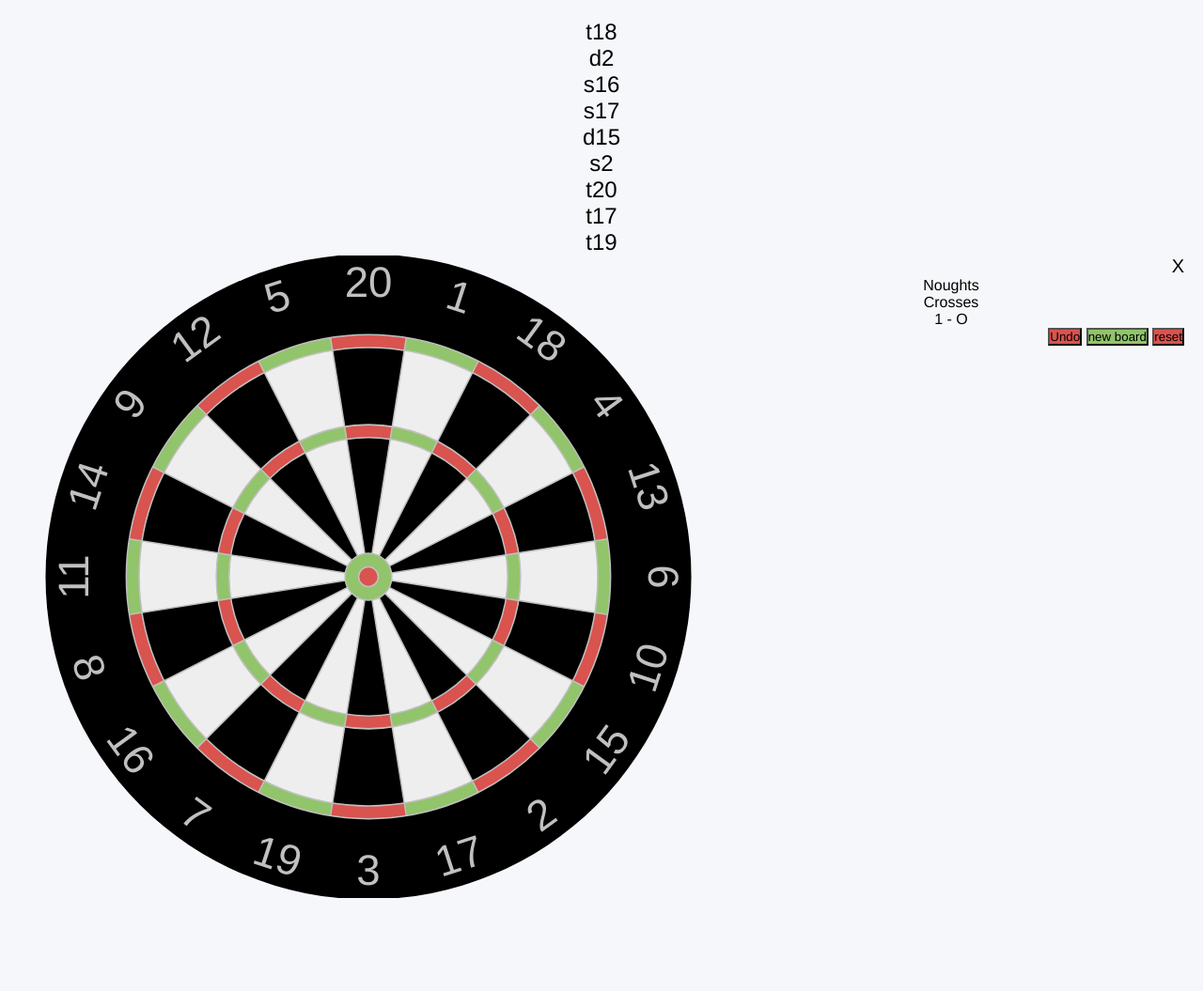
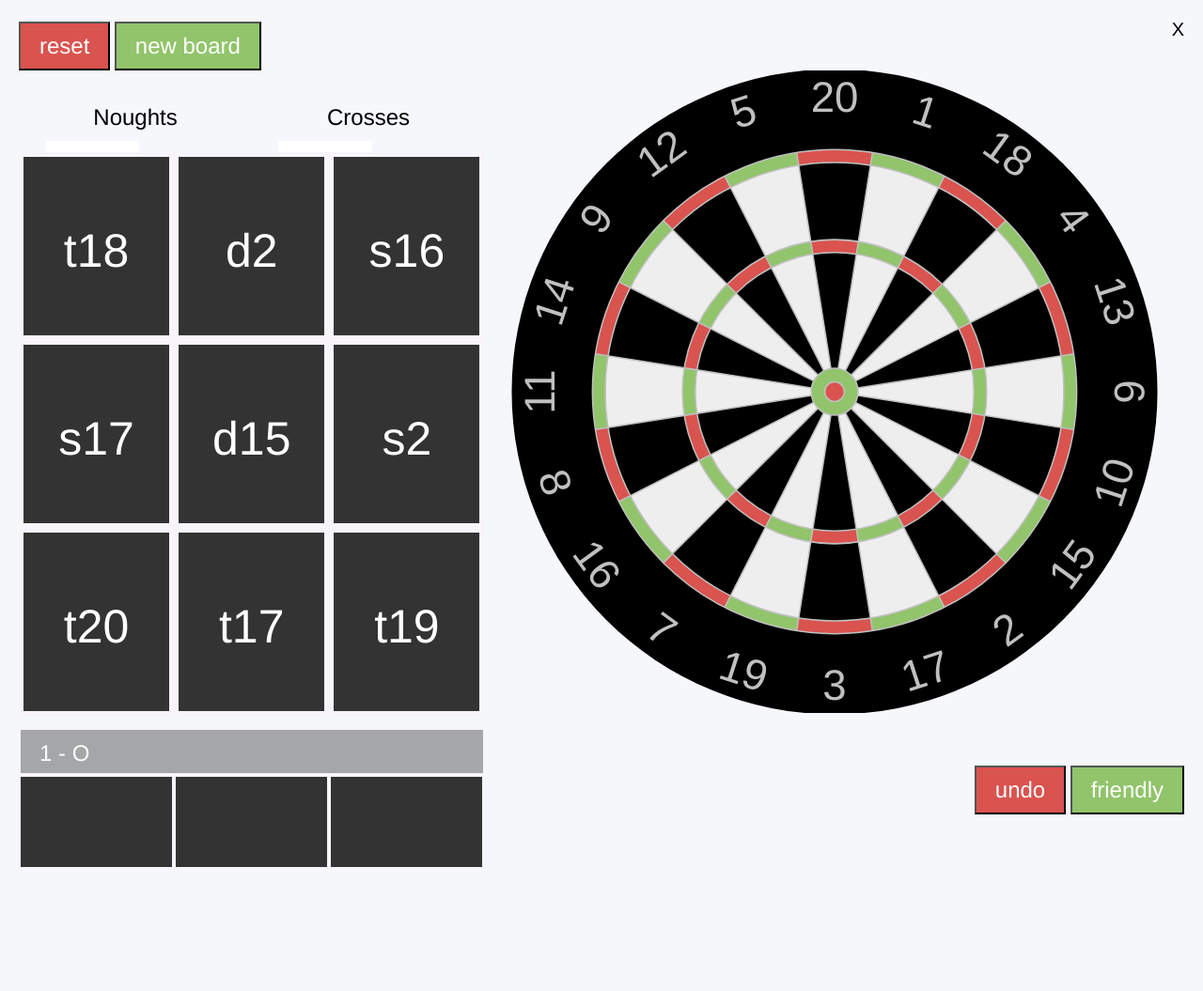
Before and after one commit to daneclipse/dartsApp, a PHP site: the page made by noughts&Crosses/noughts&crosses.php in a window 1280 px wide. Shown: the whole page at 94% size. After the commit the page ends 923 px from the top, so only its background shows below. Run offline with PHP 8.4, Linux system fonts and the light colour scheme; data that the repository does not hold is empty.

Commit message:
nandc css & game checked

```diff
--- a/css/game.css
+++ b/css/game.css
@@ -64,7 +64,7 @@
 {
 	width: 60%;
 	height: 90%;
-	float: left;
+	float: right;
 }
 
 .game
--- /dev/null
+++ b/css/nandc.css
@@ -0,0 +1,94 @@
+.greenText
+{
+	color: #91c46b;
+	font-size: 100px;
+}
+
+.redText
+{
+	color: #d9534f;
+	font-size: 100px;
+}
+
+#topButtons
+{
+	float: left;
+}
+
+.game
+{
+	clear: both;
+	padding-top: 2%;
+}
+
+.ticScoreboard
+{
+	height: 50px;
+}
+
+.half
+{
+	width: 50%;
+	height: 50px;
+	float: left;
+	font-size: 24px;
+	line-height: 50px;
+}
+
+.half span
+{
+	height: 50px;
+	width: 100px;
+	float: right;
+	margin-right: 120px;
+	background-color: #fff;
+	display: inline-block;
+}
+
+.targetBoard
+{
+/*	height: 70%;*/
+	margin: 2.5% 0;
+	height: 600px;
+}
+
+.innerTarget
+{
+	width: 33.3%;
+	height: 33.3%;
+	float: left;
+	border: 5px solid #f7f5fa;
+	background-color: #333;
+	color: #fff;
+	line-height: 200px;
+	font-size: 50px;
+}
+
+.scoreboard
+{
+	height: 150px;
+	color: #fff;
+}
+
+.innerPlayerboard:nth-of-type(1)
+{
+	width: 100%;
+	height: 50px;
+	background-color: #a4a6a8;
+	font-size: 24px;
+	text-align: left;
+	line-height: 50px;
+	padding-left: 20px;
+	text-transform: uppercase;
+}
+
+.innerPlayerboard
+{
+	width: 33.3%;
+	height: 100px;
+	float: left;
+	background-color: #333;
+	border: 2px solid #f7f5fa;
+	line-height: 100px;
+	font-size: 30px;
+}
--- a/noughts&Crosses/noughts&crosses.php
+++ b/noughts&Crosses/noughts&crosses.php
@@ -17,14 +17,29 @@ $games = $_GET['games'];
 	<!-- CSS FILES -->
 	<link rel="stylesheet" type="text/css" href="../css/general.css">
 	<link rel="stylesheet" type="text/css" href="../css/game.css">
+	<link rel="stylesheet" type="text/css" href="../css/nandc.css">
 </head>
 <body>
 
 <div class="page">
 
-		<div class="playerOrder">
-			<p>Top player is 'noughts' and throws first</p>
-			<div class="playersToOrder"></div>
+	<span class="quitGame">X</span>
+
+	<div class="playerOrder">
+		<p>Top player is 'noughts' and throws first</p>
+		<div class="playersToOrder"></div>
+	</div>
+
+	<div class="gameButtons" id="topButtons">
+		<button class="button redButton reset">reset</button>
+		<button class="button greenButton reset">new board</button>
+	</div>
+
+	<div class="game" id="nandcGame">
+
+		<div class="ticScoreboard">
+			<p class="half">Noughts<span id="nought"></span></p>
+			<p class="half">Crosses<span id="cross"></span></p>
 		</div>
 
 		<div class="targetBoard">
@@ -39,7 +54,13 @@ $games = $_GET['games'];
 			<div class="innerTarget"><p id="targetNine" class="targetText rowThree colThree diagOne"></p></div>
 		</div>
 
-	<span class="quitGame">X</span>
+		<div class="scoreboard" id="nandcPlayerboard">
+			<div class="innerPlayerboard" id="nandcName"></div>
+			<div class="innerPlayerboard" id="nandcFirst"></div>
+			<div class="innerPlayerboard" id="nandcSecond"></div>
+			<div class="innerPlayerboard" id="nandcThird"></div>
+		</div>
+	</div>
 
 	<div class="board" id="nandcBoard">
 		<svg height="100%" version="1.1" viewBox="-225 -225 450 450" width="100%" xmlns="http://www.w3.org/2000/svg" xmlns:xlink="http://www.w3.org/1999/xlink">
@@ -239,22 +260,10 @@ $games = $_GET['games'];
 
 		</svg><!-- CLOSE SVG/ DARTBOARD -->
 	</div><!-- CLOSE DIV WITH CLASS BOARD -->
-	<div class="game" id="nandcGame">
-		<div class="ticScoreboard">
-			<div class="half">Noughts<p id="nought"></p></div>
-			<div class="half">Crosses<p id="cross"></p></div>
-		</div>
-		<div class="scoreboard" id="nandcPlayerboard">
-			<div class="innerPlayerboard" id="nandcName"></div>
-			<div class="innerPlayerboard" id="nandcFirst"></div>
-			<div class="innerPlayerboard" id="nandcSecond"></div>
-			<div class="innerPlayerboard" id="nandcThird"></div>
-		</div>
-		<div class="gameButtons" id="nandcButtons">
-			<button class="redButton undo">Undo</button>
-			<button class="greenButton reset">new board</button>
-			<button class="redButton reset">reset</button>
-		</div>
+
+	<div class="gameButtons" id="nandcButtons">
+		<button class="button redButton" id="undoScore">undo</button>
+		<button class="button greenButton" id="friendly">friendly</button>
 	</div>
 </div>
 <script
@@ -315,7 +324,7 @@ $games = $_GET['games'];
 	var playerOrder = $('.playerOrder');
 	var playersToOrder = $('.playersToOrder');
 	var submitOrder = document.createElement('button');
-	$(submitOrder).addClass('greenButton startGameButton');
+	$(submitOrder).addClass('button greenButton');
 
 	if (opponent != '')
 	{
@@ -362,6 +371,8 @@ $games = $_GET['games'];
 	{
 		$('.targetBoard').hide();
 		$('.game').hide();
+		$('.board').hide();
+		$('.gameButtons').hide();
 		submitOrder.textContent = 'submit order';
 		playerOrder.prepend(submitOrder);
 		for (var i = 0; i < players.players.length; i++)
@@ -375,6 +386,8 @@ $games = $_GET['games'];
 			{
 				$('.targetBoard').show();
 				$('.game').show();
+				$('.board').show();
+				$('.gameButtons').show();
 				localStorage.players = JSON.stringify(players.players);
 				players.players[0].marker = 'noughts';
 				players.players[1].marker = 'crosses';
--- a/noughts&crosses/noughts&crosses.js
+++ b/noughts&crosses/noughts&crosses.js
@@ -2,6 +2,7 @@ var targetsUsed =[];
 var sections = $('.targetText');
 function newGame()
 {
+	targetsUsed = [];
 	for (var i = 0; i < sections.length; i++)
 	{
 		var randomTarget = possibleTargets[Math.floor(Math.random()*possibleTargets.length)].target;
@@ -20,7 +21,7 @@ function newGame()
 		}
 		$(sections[i]).removeClass('greenText');
 		$(sections[i]).removeClass('redText');
-		$(sections[i]).css('font-size', '24px');
+		// $(sections[i]).css('font-size', '24px');
 	}
 }
 
@@ -71,22 +72,7 @@ single.on('click', function(e)
 	var currentPlayer = players.players[players.current];
 	e.stopPropagation();
 	var hit = 's' + $(this).attr('data-value');
-	if (hit == 's25')
-	{
-		hit = 'outerbull';
-	}
-	// CHECK TO SEE IF NUMBER HIT ON DARTBOARD IS IN THE TARGETS USED ARRAY
-	// IF NOT THEN HIT = MISS - AS IT IS NOT ONE OF THE TARGETS ON THE TIC TAC TOE BOARD
-	if ($.inArray(hit, targetsUsed) > -1)
-	{
-		checkDart(currentPlayer, hit);
-	}
-	else
-	{
-		hit = 'miss';
-		checkDart(currentPlayer, hit);
-	}
-	currentPlayer.scores.push(hit);
+	scoreDart(hit, targetsUsed, currentPlayer);
 })
 
 double.on('click', function(e)
@@ -94,20 +80,7 @@ double.on('click', function(e)
 	var currentPlayer = players.players[players.current];
 	e.stopPropagation();
 	var hit = 'd' + $(this).attr('data-value');
-	if (hit == 'd25')
-	{
-		hit = 'bull';
-	}
-	if ($.inArray(hit, targetsUsed) > -1)
-	{
-		checkDart(currentPlayer, hit);
-	}
-	else
-	{
-		hit = 'miss';
-		checkDart(currentPlayer, hit);
-	}
-	currentPlayer.scores.push(hit);
+	scoreDart(hit, targetsUsed, currentPlayer);
 })
 
 treble.on('click', function(e)
@@ -115,18 +88,35 @@ treble.on('click', function(e)
 	var currentPlayer = players.players[players.current];
 	e.stopPropagation();
 	var hit = 't' + $(this).attr('data-value');
-	if ($.inArray(hit, targetsUsed) > -1)
+	scoreDart(hit, targetsUsed, currentPlayer);
+})
+
+function scoreDart(hit, array, player)
+{
+	if (hit == 'd25')
 	{
-		checkDart(currentPlayer, hit);
+		hit = 'bull';
+	}
+	else if (hit == 's25')
+	{
+		hit = 'outerbull';
+	}
+
+	if ($.inArray(hit, array) > -1)
+	{
+		if ($.inArray(hit, player.targetsHit) > -1)
+		{
+			hit = 'miss';
+		}
+		checkDart(player, hit);
 	}
 	else
 	{
 		hit = 'miss';
-		checkDart(currentPlayer, hit);
+		checkDart(player, hit);
 	}
-	currentPlayer.scores.push(hit);
-
-})
+	player.scores.push(hit);
+}
 
 board.on('click', function(e)
 {
@@ -222,7 +212,7 @@ function checkArea(player, score)
 					player.targets++;
 					$(sections[i]).text('O');
 					$(sections[i]).addClass('greenText');
-					$(sections[i]).css('font-size', '40px');
+					// $(sections[i]).css('font-size', '40px');
 					checkGame(player);
 				}
 				else if (player.marker == 'crosses')
@@ -231,7 +221,7 @@ function checkArea(player, score)
 					player.targets++;
 					$(sections[i]).text('X');
 					$(sections[i]).addClass('redText');
-					$(sections[i]).css('font-size', '40px');
+					// $(sections[i]).css('font-size', '40px');
 					checkGame(player);
 				}
 			}
@@ -240,7 +230,7 @@ function checkArea(player, score)
 	// NEED TO ADD SOMETHING THAT ADD ONE TO DARTSMISSED IF THE NUMBER HIT ISNT IN THE TIC TAC TOE BOARD
 }
 
-// CHECKS THE BOAD TO SEE IF THERE ARE 3 OF THE SAME MARKER
+// CHECKS THE BOARD TO SEE IF THERE ARE 3 OF THE SAME MARKER
 function checkBoard(area, player)
 {
 	var first = $(area[0]).text();
@@ -275,7 +265,7 @@ function checkBoard(area, player)
 	}
 }
 
-var undo = $('.undo');
+var undo = $('#undoScore');
 // UNDO FUNCTION WHEN UNDO BUTTON IS CLICKED
 undo.on('click', function()
 {
@@ -347,7 +337,7 @@ function checkLastDart(player)
 			console.log('target hit, ' + targetsUsed[i]);
 			for (var j = 0; j < sections.length; j++)
 			{
-				var text = $(sections[j]).text();
+				var text = $(sections[j]).textContent;
 				if ($.inArray(text, targetsUsed) > -1)
 				{
 					console.log('in array');
@@ -356,7 +346,6 @@ function checkLastDart(player)
 				{
 					$(sections[i]).text(targetsUsed[i]);
 					$(sections[i]).removeClass('greenText redText');
-					$(sections[i]).css('font-size', '24px');
 				}
 			}
 			player.targetsHit.pop();
```
Also changed, not shown: 1 other file.
